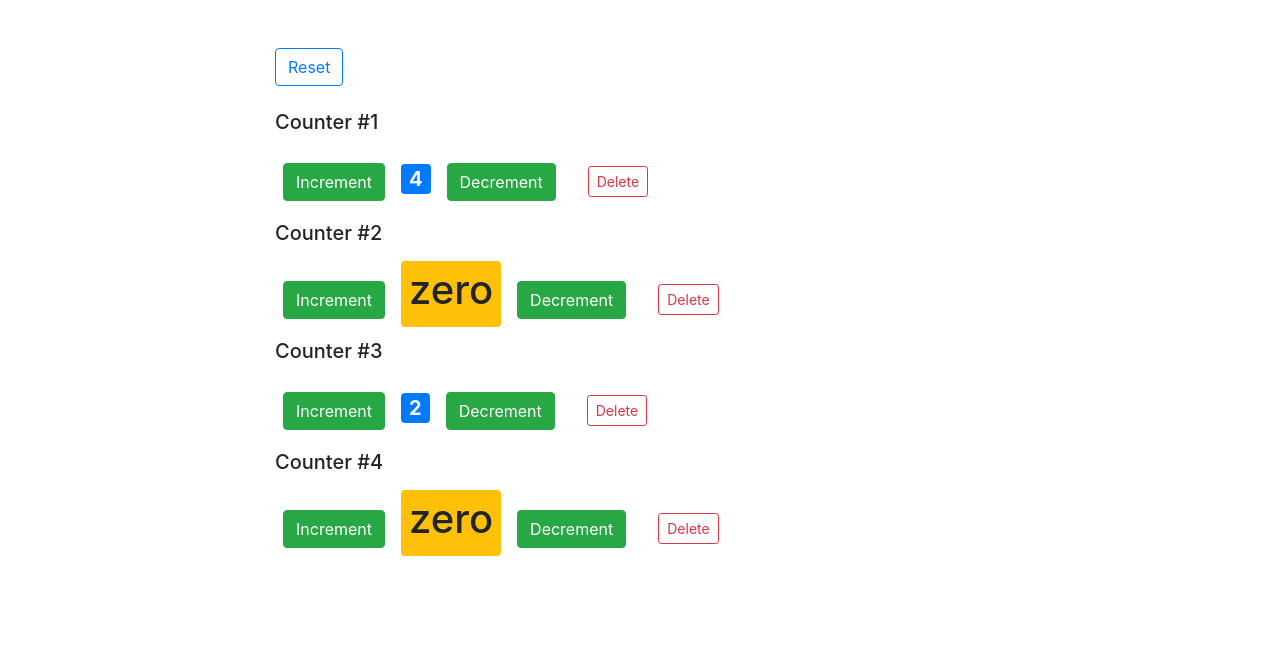
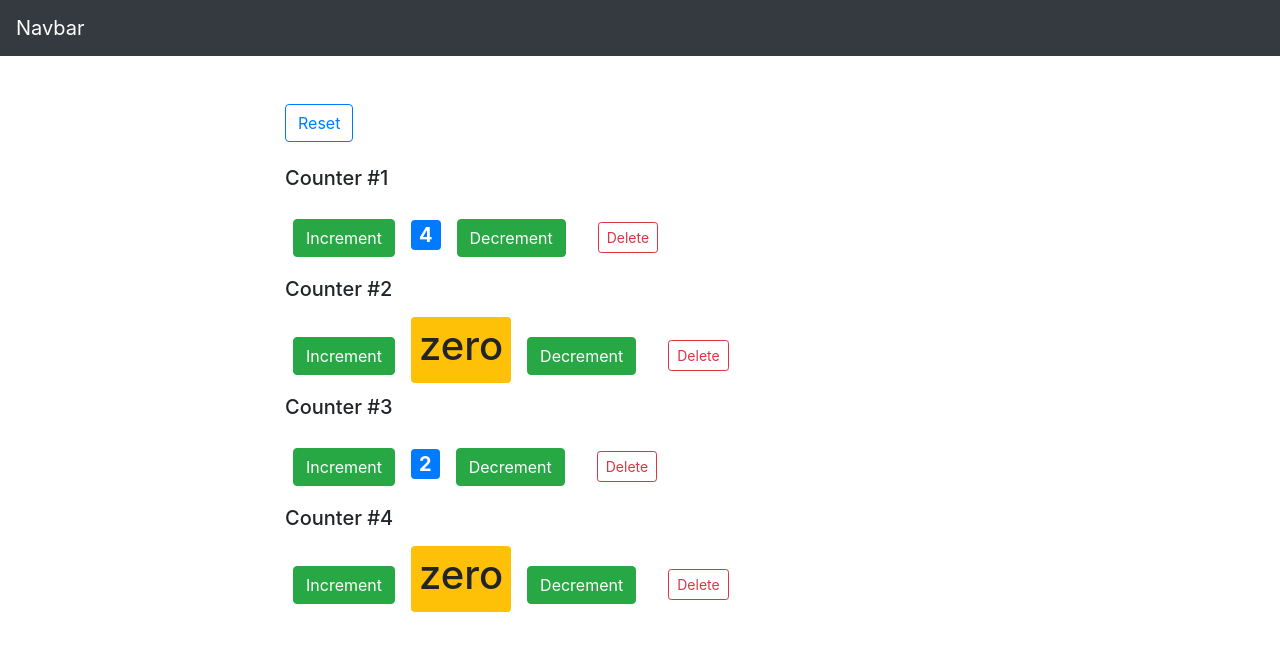
Before and after one commit to samimaftabahmed/react-practice, a React (Create React App) app: page / in a window 1280 px wide. Shown: the top 650 px of the page. Built offline with nearby package versions, Linux system fonts and the light colour scheme.

Commit message:
React Fragment with multiple component

```diff
--- a/src/App.js
+++ b/src/App.js
@@ -1,20 +1,16 @@
 import React from 'react';
-import logo from './logo.svg';
 import './App.css';
+import NavBar from "./component/navbar";
+import Counters from "./component/counters";
 
 function App() {
     return (
-        <div className="App">
-            <header className="App-header">
-                <img src={logo} className="App-logo" alt="logo"/>
-                <p>
-                    Edit <code>src/App.js</code> and save to reload.
-                </p>
-                <a className="App-link" href="https://reactjs.org" target="_blank" rel="noopener noreferrer">
-                    Learn React
-                </a>
-            </header>
-        </div>
+        <React.Fragment>
+            <NavBar/>
+            <main className="container">
+                <Counters/>
+            </main>
+        </React.Fragment>
     );
 }
 
--- /dev/null
+++ b/src/component/navbar.jsx
@@ -0,0 +1,13 @@
+import React, {Component} from 'react';
+
+export default class NavBar extends Component {
+    render() {
+        return (
+            <nav className="navbar navbar-light bg-dark">
+                <a className="navbar-brand text-white" href="#">
+                    Navbar
+                </a>
+            </nav>
+        );
+    }
+}
--- a/src/index.js
+++ b/src/index.js
@@ -1,16 +1,14 @@
 import React from "react";
 import ReactDOM from "react-dom";
 import "./index.css";
-// import App from "./App";
 import * as serviceWorker from "./serviceWorker";
 import "bootstrap/dist/css/bootstrap.css";
-import Counters from "./component/counters";
 import App from "./App";
 
 ReactDOM.render(
     <React.StrictMode>
-        <Counters/>
-        {/*<App/>*/}
+        {/*<Counters/>*/}
+        <App/>
     </React.StrictMode>,
     document.getElementById("root")
 );
```
